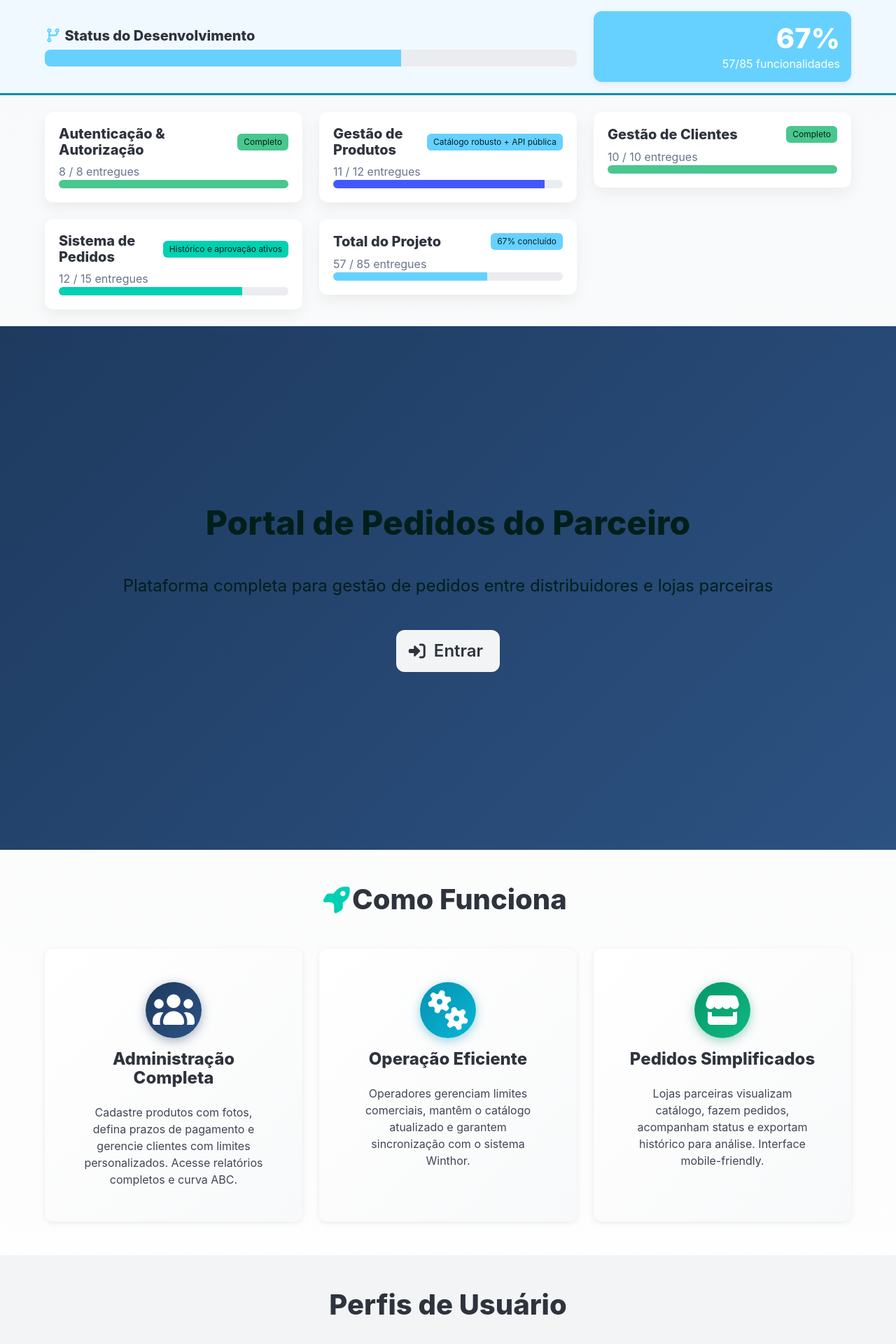
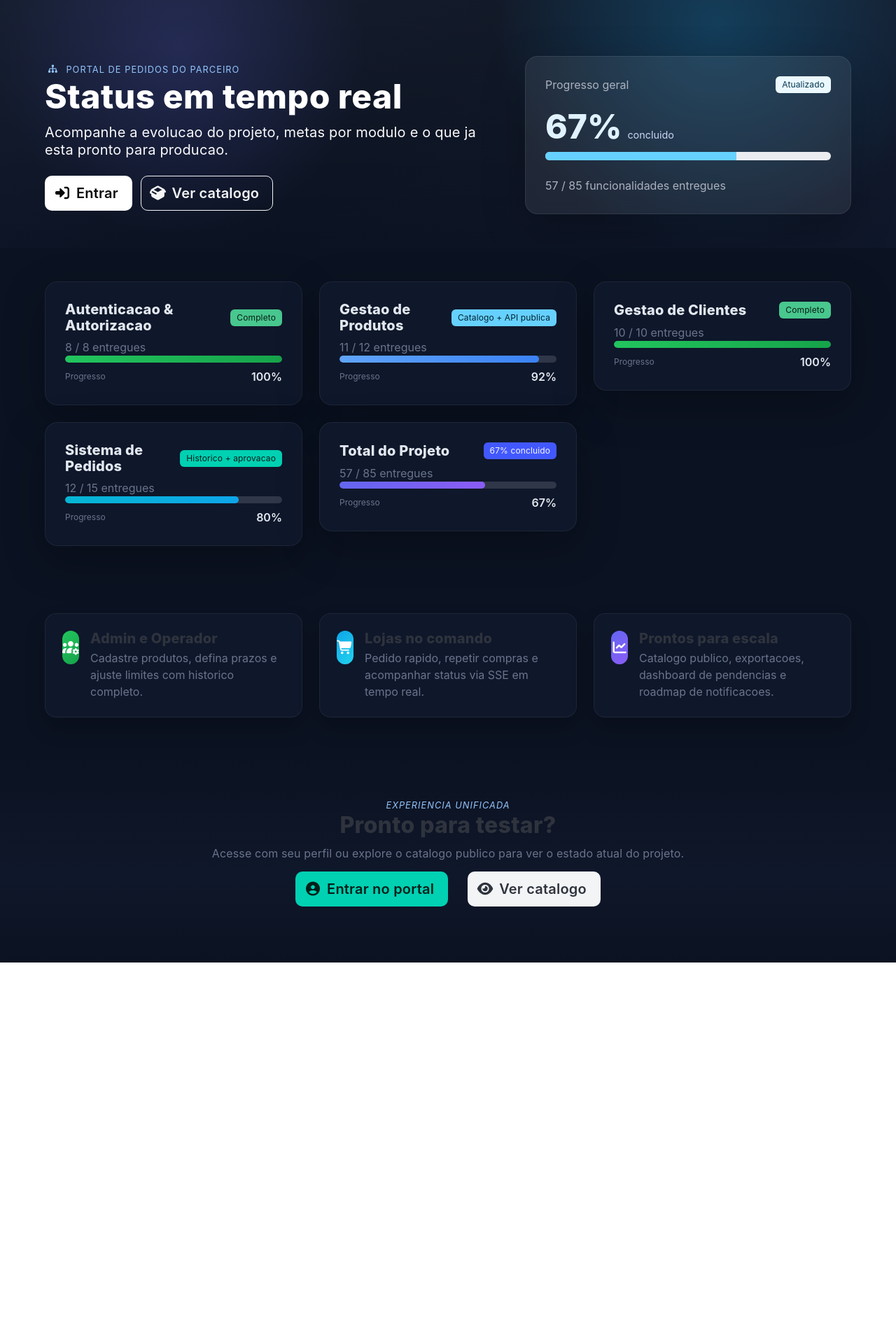
Before and after one commit to marcuslimadev/PortalDePedidosDoParceiro, a Vue app in the folder frontend/: page / in a window 1280 px wide. Shown: the top 1920 px of the page at 70% size. After the commit the page ends 1375 px from the top, so only its background shows below. Built offline with nearby package versions, Linux system fonts and the light colour scheme; no server answers.

Commit message:
feat: novo layout da home

```diff
--- a/frontend/src/views/HomePage.vue
+++ b/frontend/src/views/HomePage.vue
@@ -1,124 +1,110 @@
 <template>
   <div class="homepage">
-    <!-- Progress Banner -->
-    <section class="section has-background-info-light py-4">
-      <div class="container">
+    <section class="hero-section">
+      <div class="hero-layer"></div>
+      <div class="container hero-content">
         <div class="columns is-vcentered">
-          <div class="column is-8">
-            <h3 class="title is-5 mb-2">
-              <span class="icon has-text-info"><i class="fas fa-code-branch"></i></span>
-              Status do Desenvolvimento
-            </h3>
-            <progress class="progress is-info" :value="projectProgress" max="100">{{ projectProgress }}%</progress>
+          <div class="column is-7">
+            <p class="eyebrow">
+              <span class="icon"><i class="fas fa-sitemap"></i></span>
+              Portal de Pedidos do Parceiro
+            </p>
+            <h1 class="title is-1 has-text-white mb-3">Status em tempo real</h1>
+            <p class="subtitle is-5 has-text-white-bis">
+              Acompanhe a evolucao do projeto, metas por modulo e o que ja esta pronto para producao.
+            </p>
+            <div class="cta-buttons">
+              <router-link to="/login" class="button is-white is-medium">
+                <span class="icon"><i class="fas fa-sign-in-alt"></i></span>
+                <span>Entrar</span>
+              </router-link>
+              <router-link to="/catalog" class="button is-light is-outlined is-medium">
+                <span class="icon"><i class="fas fa-box-open"></i></span>
+                <span>Ver catalogo</span>
+              </router-link>
+            </div>
           </div>
-          <div class="column is-4 has-text-right">
-            <div class="box has-background-info has-text-white p-4">
-              <p class="title is-2 has-text-white mb-1">{{ projectProgress }}%</p>
-              <p class="subtitle is-6 has-text-white">{{ completedFeatures }}/{{ totalFeatures }} funcionalidades</p>
+          <div class="column is-5">
+            <div class="glass-card kpi-card">
+              <div class="is-flex is-justify-content-space-between is-align-items-center mb-3">
+                <p class="is-size-6 has-text-grey-light">Progresso geral</p>
+                <span class="tag is-info is-light">Atualizado</span>
+              </div>
+              <div class="kpi-number">
+                <span class="kpi-value">{{ projectProgress }}%</span>
+                <span class="kpi-sub">concluido</span>
+              </div>
+              <progress class="progress is-info is-large" :value="projectProgress" max="100">{{ projectProgress }}%</progress>
+              <p class="is-size-6 has-text-grey-light mt-2">
+                {{ completedFeatures }} / {{ totalFeatures }} funcionalidades entregues
+              </p>
             </div>
           </div>
         </div>
       </div>
     </section>
 
-    <section class="section py-5">
+    <section class="section stats-section">
       <div class="container">
         <div class="columns is-multiline">
-          <div
-            v-for="module in moduleStatus"
-            :key="module.name"
-            class="column is-4"
-          >
-            <div class="box status-card">
+          <div v-for="module in moduleStatus" :key="module.name" class="column is-4-desktop is-6-tablet">
+            <div class="glass-card module-card">
               <div class="is-flex is-justify-content-space-between is-align-items-center mb-2">
-                <h4 class="title is-5 mb-0">{{ module.name }}</h4>
+                <h3 class="title is-5 mb-0">{{ module.name }}</h3>
                 <span class="tag" :class="module.tagClass">{{ module.label }}</span>
               </div>
               <p class="is-size-6 has-text-grey">{{ module.done }} / {{ module.total }} entregues</p>
-              <progress class="progress is-small" :class="module.progressClass" :value="module.progress" max="100">
-                {{ module.progress }}%
-              </progress>
+              <div class="pill-bar">
+                <div class="pill-fill" :style="{ width: module.progress + '%', background: module.color }"></div>
+              </div>
+              <div class="is-flex is-justify-content-space-between is-align-items-center mt-2">
+                <span class="is-size-7 has-text-grey">Progresso</span>
+                <span class="is-size-6 has-text-weight-semibold">{{ module.progress }}%</span>
+              </div>
             </div>
           </div>
         </div>
       </div>
     </section>
 
-    <section class="hero is-primary is-fullheight-with-navbar">
-      <div class="hero-body">
-        <div class="container has-text-centered">
-          <h1 class="title is-1 mb-6">
-            Portal de Pedidos do Parceiro
-          </h1>
-          <p class="subtitle is-4 mb-6">
-            Plataforma completa para gestão de pedidos entre distribuidores e lojas parceiras
-          </p>
-          <div class="buttons is-centered">
-            <router-link to="/login" class="button is-light is-large">
-              <span class="icon">
-                <i class="fas fa-sign-in-alt"></i>
-              </span>
-              <span>Entrar</span>
-            </router-link>
-          </div>
-        </div>
-      </div>
-    </section>
-
-    <section class="section">
+    <section class="section highlight-section">
       <div class="container">
-        <h2 class="title is-2 has-text-centered mb-6">
-          <span class="icon has-text-primary"><i class="fas fa-rocket"></i></span>
-          Como Funciona
-        </h2>
-
         <div class="columns is-multiline">
           <div class="column is-4">
-            <div class="card has-text-centered p-5 feature-card">
-              <div class="card-content">
-                <div class="icon-wrapper mb-4">
-                  <span class="icon is-large has-text-white">
-                    <i class="fas fa-users fa-3x"></i>
-                  </span>
-                </div>
-                <h3 class="title is-4">Administração Completa</h3>
-                <p>
-                  Cadastre produtos com fotos, defina prazos de pagamento e gerencie clientes
-                  com limites personalizados. Acesse relatórios completos e curva ABC.
+            <div class="feature-tile">
+              <div class="feature-icon primary">
+                <i class="fas fa-users-cog"></i>
+              </div>
+              <div>
+                <p class="title is-5 mb-1">Admin e Operador</p>
+                <p class="is-size-6 has-text-grey">
+                  Cadastre produtos, defina prazos e ajuste limites com historico completo.
                 </p>
               </div>
             </div>
           </div>
-
           <div class="column is-4">
-            <div class="card has-text-centered p-5 feature-card">
-              <div class="card-content">
-                <div class="icon-wrapper icon-wrapper-info mb-4">
-                  <span class="icon is-large has-text-white">
-                    <i class="fas fa-cogs fa-3x"></i>
-                  </span>
-                </div>
-                <h3 class="title is-4">Operação Eficiente</h3>
-                <p>
-                  Operadores gerenciam limites comerciais, mantêm o catálogo atualizado
-                  e garantem sincronização com o sistema Winthor.
+            <div class="feature-tile">
+              <div class="feature-icon info">
+                <i class="fas fa-shopping-cart"></i>
+              </div>
+              <div>
+                <p class="title is-5 mb-1">Lojas no comando</p>
+                <p class="is-size-6 has-text-grey">
+                  Pedido rapido, repetir compras e acompanhar status via SSE em tempo real.
                 </p>
               </div>
             </div>
           </div>
-
           <div class="column is-4">
-            <div class="card has-text-centered p-5 feature-card">
-              <div class="card-content">
-                <div class="icon-wrapper icon-wrapper-success mb-4">
-                  <span class="icon is-large has-text-white">
-                    <i class="fas fa-store fa-3x"></i>
-                  </span>
-                </div>
-                <h3 class="title is-4">Pedidos Simplificados</h3>
-                <p>
-                  Lojas parceiras visualizam catálogo, fazem pedidos, acompanham status
-                  e exportam histórico para análise. Interface mobile-friendly.
+            <div class="feature-tile">
+              <div class="feature-icon success">
+                <i class="fas fa-chart-line"></i>
+              </div>
+              <div>
+                <p class="title is-5 mb-1">Prontos para escala</p>
+                <p class="is-size-6 has-text-grey">
+                  Catalogo publico, exportacoes, dashboard de pendencias e roadmap de notificacoes.
                 </p>
               </div>
             </div>
@@ -127,118 +113,75 @@
       </div>
     </section>
 
-    <section class="section has-background-light">
-      <div class="container">
-        <h2 class="title is-2 has-text-centered mb-6">Perfis de Usuário</h2>
-
-        <div class="columns">
-          <div class="column is-4">
-            <div class="box">
-              <h4 class="title is-5 has-text-primary">
-                <span class="icon"><i class="fas fa-shield-alt"></i></span>
-                Administrador
-              </h4>
-              <ul class="content">
-                <li>Cadastro completo de produtos</li>
-                <li>Gestão de clientes e limites</li>
-                <li>Definição de prazos de pagamento</li>
-                <li>Relatórios e análises</li>
-              </ul>
-            </div>
-          </div>
-
-          <div class="column is-4">
-            <div class="box">
-              <h4 class="title is-5 has-text-info">
-                <span class="icon"><i class="fas fa-user-cog"></i></span>
-                Operador
-              </h4>
-              <ul class="content">
-                <li>Gerenciamento de limites</li>
-                <li>Atualização de catálogo</li>
-                <li>Validação de cadastros</li>
-                <li>Suporte à sincronização</li>
-              </ul>
-            </div>
-          </div>
-
-          <div class="column is-4">
-            <div class="box">
-              <h4 class="title is-5 has-text-success">
-                <span class="icon"><i class="fas fa-shopping-cart"></i></span>
-                Loja Parceira
-              </h4>
-              <ul class="content">
-                <li>Navegação no catálogo</li>
-                <li>Realização de pedidos</li>
-                <li>Acompanhamento de status</li>
-                <li>Histórico e exportações</li>
-              </ul>
-            </div>
-          </div>
+    <section class="section cta-section">
+      <div class="container has-text-centered">
+        <p class="eyebrow is-italic">Experiencia unificada</p>
+        <h2 class="title is-3 mb-3">Pronto para testar?</h2>
+        <p class="subtitle is-6 has-text-grey mb-4">
+          Acesse com seu perfil ou explore o catalogo publico para ver o estado atual do projeto.
+        </p>
+        <div class="buttons is-centered">
+          <router-link to="/login" class="button is-primary is-medium">
+            <span class="icon"><i class="fas fa-user-circle"></i></span>
+            <span>Entrar no portal</span>
+          </router-link>
+          <router-link to="/catalog" class="button is-light is-medium">
+            <span class="icon"><i class="fas fa-eye"></i></span>
+            <span>Ver catalogo</span>
+          </router-link>
         </div>
-      </div>
-    </section>
-
-    <section class="section">
-      <div class="container has-text-centered">
-        <h2 class="title is-3 mb-4">Pronto para começar?</h2>
-        <router-link to="/login" class="button is-primary is-large">
-          Acessar o Portal
-        </router-link>
       </div>
     </section>
   </div>
 </template>
 
 <script setup>
-import { ref, computed } from 'vue';
+import { computed, ref } from 'vue';
 
-// Project progress tracking alinhado ao plano atual (PLANO_DESENVOLVIMENTO.md)
 const totalFeatures = ref(85);
 const completedFeatures = ref(57);
 const projectProgress = computed(() => Math.round((completedFeatures.value / totalFeatures.value) * 100));
 
 const moduleStatus = computed(() => [
   {
-    name: 'Autenticação & Autorização',
+    name: 'Autenticacao & Autorizacao',
     done: 8,
     total: 8,
     label: 'Completo',
-    progressClass: 'is-success',
+    color: 'linear-gradient(90deg, #22c55e, #16a34a)',
     tagClass: 'is-success'
   },
   {
-    name: 'Gestão de Produtos',
+    name: 'Gestao de Produtos',
     done: 11,
     total: 12,
-    label: 'Catálogo robusto + API pública',
-    progressClass: 'is-link',
+    label: 'Catalogo + API publica',
+    color: 'linear-gradient(90deg, #60a5fa, #3b82f6)',
     tagClass: 'is-info'
   },
   {
-    name: 'Gestão de Clientes',
+    name: 'Gestao de Clientes',
     done: 10,
     total: 10,
     label: 'Completo',
-    progressClass: 'is-success',
+    color: 'linear-gradient(90deg, #22c55e, #16a34a)',
     tagClass: 'is-success'
   },
   {
     name: 'Sistema de Pedidos',
     done: 12,
     total: 15,
-    label: 'Histórico e aprovação ativos',
-    progressClass: 'is-primary',
+    label: 'Historico + aprovacao',
+    color: 'linear-gradient(90deg, #06b6d4, #0ea5e9)',
     tagClass: 'is-primary'
   },
   {
     name: 'Total do Projeto',
     done: completedFeatures.value,
     total: totalFeatures.value,
-    label: `${projectProgress.value}% concluído`,
-    progressClass: 'is-info',
-    tagClass: 'is-info'
+    label: `${projectProgress.value}% concluido`,
+    color: 'linear-gradient(90deg, #6366f1, #8b5cf6)',
+    tagClass: 'is-link'
   }
 ].map(module => ({
   ...module,
@@ -248,73 +191,148 @@ const moduleStatus = computed(() => [
 
 <style scoped>
 .homepage {
-  background: linear-gradient(180deg, #f8f9fa 0%, #ffffff 100%);
+  background: #0b1221;
+  color: #0f172a;
 }
 
-.card {
-  height: 100%;
-  transition: all 0.3s ease;
-  border: none;
-  box-shadow: 0 2px 8px rgba(0,0,0,0.08);
+.hero-section {
+  position: relative;
+  padding: 5rem 0 3rem;
+  overflow: hidden;
+  background: radial-gradient(circle at 20% 20%, rgba(99,102,241,0.2), transparent 25%),
+              radial-gradient(circle at 80% 10%, rgba(14,165,233,0.25), transparent 30%),
+              linear-gradient(135deg, #0f172a 0%, #0b1221 45%, #0f172a 100%);
 }
 
-.card:hover {
-  transform: translateY(-8px);
-  box-shadow: 0 12px 24px rgba(0,0,0,0.15);
+.hero-layer {
+  position: absolute;
+  inset: 0;
+  background: linear-gradient(180deg, rgba(255,255,255,0.03), rgba(255,255,255,0));
+  pointer-events: none;
 }
 
-.feature-card {
-  background: linear-gradient(135deg, #ffffff 0%, #f8f9fa 100%);
+.hero-content {
+  position: relative;
+  z-index: 2;
 }
 
-.icon-wrapper {
-  width: 80px;
-  height: 80px;
-  margin: 0 auto;
-  border-radius: 50%;
-  background: linear-gradient(135deg, #1e3a5f 0%, #2c5282 100%);
-  display: flex;
+.eyebrow {
+  letter-spacing: 0.08em;
+  text-transform: uppercase;
+  font-size: 0.8rem;
+  color: #93c5fd;
+  display: inline-flex;
   align-items: center;
-  justify-content: center;
-  box-shadow: 0 4px 15px rgba(30, 58, 95, 0.4);
+  gap: 0.4rem;
 }
 
-.icon-wrapper-info {
-  background: linear-gradient(135deg, #0891b2 0%, #06b6d4 100%);
-  box-shadow: 0 4px 15px rgba(8, 145, 178, 0.4);
+.cta-buttons .button {
+  margin-right: 0.75rem;
 }
 
-.icon-wrapper-success {
-  background: linear-gradient(135deg, #059669 0%, #10b981 100%);
-  box-shadow: 0 4px 15px rgba(5, 150, 105, 0.4);
+.glass-card {
+  background: rgba(255, 255, 255, 0.08);
+  border: 1px solid rgba(255, 255, 255, 0.08);
+  border-radius: 18px;
+  box-shadow: 0 20px 60px rgba(0, 0, 0, 0.25);
+  padding: 1.75rem;
+  backdrop-filter: blur(10px);
 }
 
-.box {
-  transition: all 0.3s ease;
-  border-left: 4px solid transparent;
+.kpi-card .progress {
+  height: 12px;
+  border-radius: 6px;
+  background: rgba(255, 255, 255, 0.1);
 }
 
-.box:hover {
-  border-left-color: #1e3a5f;
-  box-shadow: 0 4px 12px rgba(0,0,0,0.1);
+.kpi-number {
+  display: flex;
+  align-items: baseline;
+  gap: 0.5rem;
 }
 
-.hero.is-primary {
-  background: linear-gradient(135deg, #1e3a5f 0%, #2c5282 100%);
+.kpi-value {
+  font-size: 3rem;
+  font-weight: 800;
+  color: #e0f2fe;
 }
 
-.progress {
-  height: 1.5rem;
-  border-radius: 8px;
+.kpi-sub {
+  font-size: 0.9rem;
+  color: #cbd5f5;
 }
 
-.has-background-info-light {
-  background-color: #f0f9ff !important;
-  border-bottom: 3px solid #0891b2;
+.stats-section {
+  padding: 3rem 0;
 }
 
-.status-card {
-  border: none;
-  box-shadow: 0 8px 20px rgba(0, 0, 0, 0.06);
+.module-card {
+  background: #0f172a;
+  color: #e2e8f0;
+  border: 1px solid rgba(255, 255, 255, 0.06);
+}
+
+.module-card .title {
+  color: #e2e8f0;
+}
+
+.pill-bar {
+  width: 100%;
+  height: 10px;
+  background: rgba(226, 232, 240, 0.15);
+  border-radius: 999px;
+  overflow: hidden;
+}
+
+.pill-fill {
+  height: 100%;
+  border-radius: 999px;
+  transition: width 0.4s ease;
+}
+
+.highlight-section {
+  padding: 3rem 0;
+}
+
+.feature-tile {
+  background: #0f172a;
+  border: 1px solid rgba(255, 255, 255, 0.06);
+  border-radius: 16px;
+  padding: 1.5rem;
+  display: flex;
+  gap: 1rem;
+  align-items: flex-start;
+  box-shadow: 0 15px 30px rgba(0, 0, 0, 0.2);
+}
+
+.feature-icon {
+  width: 48px;
+  height: 48px;
+  border-radius: 12px;
+  display: grid;
+  place-items: center;
+  color: #fff;
+  font-size: 1.2rem;
+}
+
+.feature-icon.primary { background: linear-gradient(135deg, #22c55e, #16a34a); }
+.feature-icon.info { background: linear-gradient(135deg, #0ea5e9, #22d3ee); }
+.feature-icon.success { background: linear-gradient(135deg, #6366f1, #8b5cf6); }
+
+.cta-section {
+  padding: 4rem 0 5rem;
+  background: linear-gradient(180deg, #0b1221 0%, #0f172a 60%, #0b1221 100%);
+}
+
+.cta-section .button {
+  margin: 0 0.5rem;
+}
+
+.title,
+.subtitle,
+.box,
+.tag,
+.button {
+  letter-spacing: 0.01em;
 }
 </style>
```
